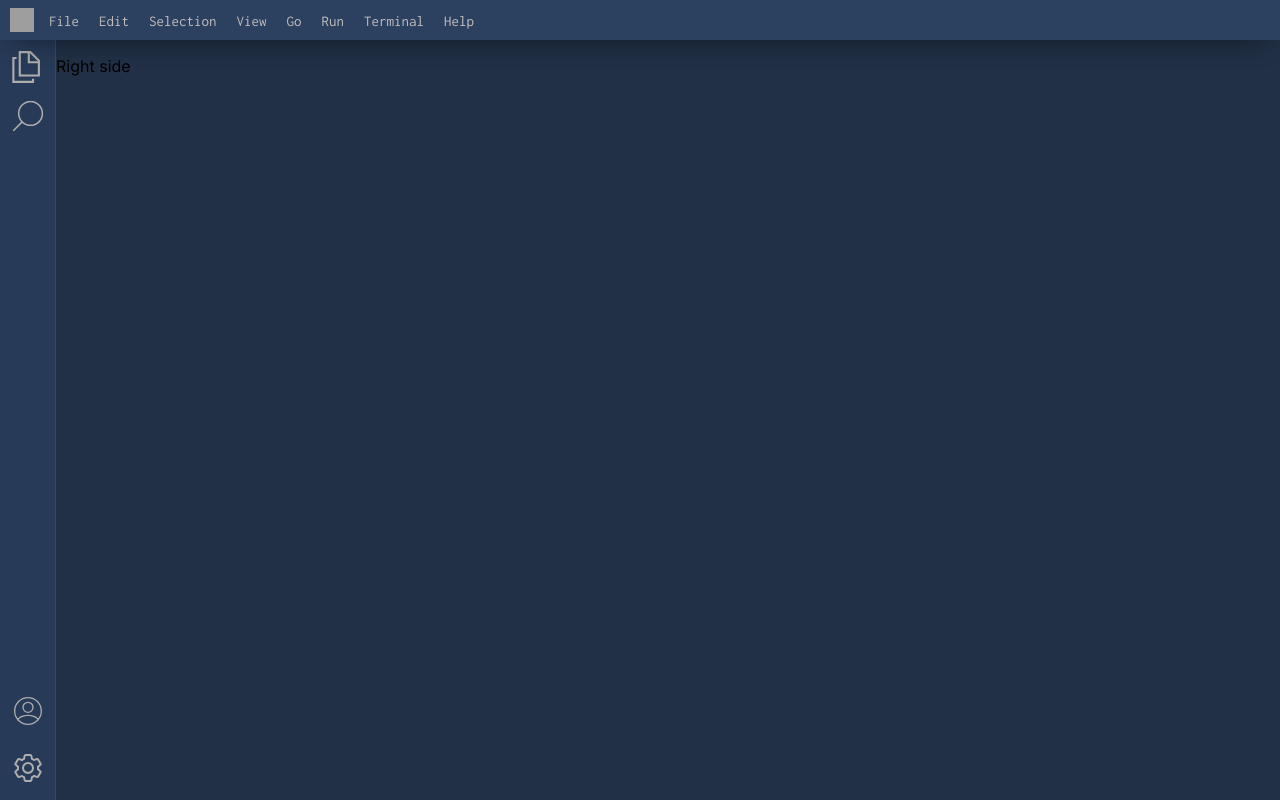
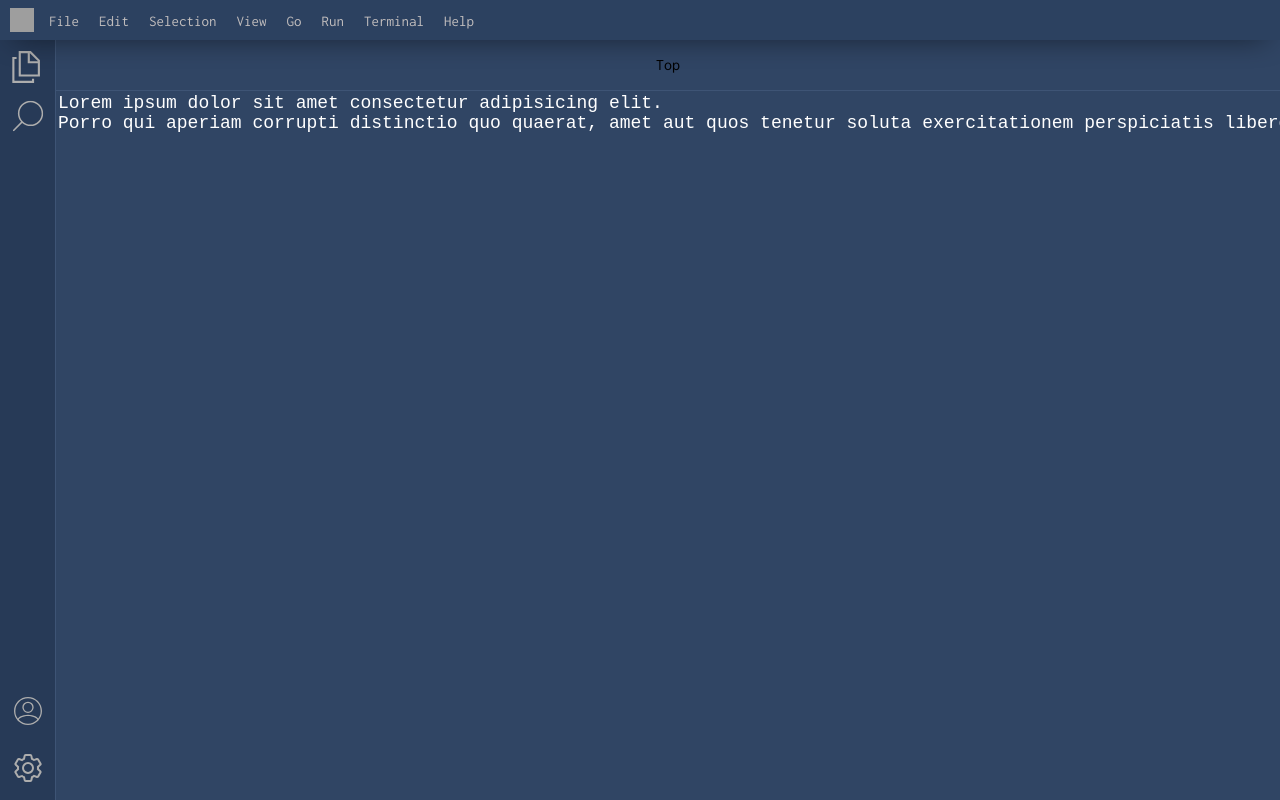
Before and after one commit to xstiff/dominikjaworski, a Next.js app: page / in a window 1280 px wide. Built offline with nearby package versions, Linux system fonts and the light colour scheme; grey boxes are pictures that could not be loaded.

Commit message:
Started editor

```diff
--- a/src/app/components/LeftSide/LeftSide.scss
+++ b/src/app/components/LeftSide/LeftSide.scss
@@ -1,6 +1,6 @@
 $bg-color: #273A57;
 $font: 'Inconsolata', monospace;
-$border-color: #344969;
+$border-color: #3e5475;
 $inactive-fill: #adadad;
 $active-fill: #fff;
 
--- a/src/app/components/LeftSide/LeftSide.tsx
+++ b/src/app/components/LeftSide/LeftSide.tsx
@@ -10,9 +10,9 @@ import React from 'react'
 
 
 type IconsInContainerType = {
-    children: React.ReactNode,
-    clickFunc?: ()=> void,
-    activeIconNumber?: interfaceSliceType['currentlyChosenNav'],
+    children: React.ReactNode
+    clickFunc?: ()=> void
+    activeIconNumber?: interfaceSliceType['currentlyChosenNav']
     selector?: RootState
     marginAuto?: Boolean
 }
@@ -64,12 +64,8 @@ export const LeftSide = () => {
                     <SettingsSvg className="SettingsSVG" />
                 </IconsInContainer>
             </div>
-
-
                 {selector.interface.currentlyChosenNav === 1 && <ExplorerWindow />}
                 {selector.interface.currentlyChosenNav === 2 && <SearchWindow />}
-
-
         </div>
     )
 }
--- a/src/app/components/RightSide/RightSide.scss
+++ b/src/app/components/RightSide/RightSide.scss
@@ -1,7 +1,76 @@
-$bg-color: #213046;
-$font: 'Inconsolata', monospace;
+$bg-color: #304564;
+$font: 'Inconsolata', monospace; // Temporary, will change to roboto !!
+$top-font-size: 15px;
+$editor-font-size: 18px;
+$border-color: #3e5475;
+$editor-font-color: #fff;
+
 
 .RightSideContainer {
     flex: 1;
     background-color: $bg-color;
+    display: flex;
+    flex-direction: column;
+
+    // TOP
+    .RightSideTopContainer {
+        height: 50px; // TEMPORARY !!!
+        display: flex;
+        justify-content: center;
+        width: 100%;
+        // background: purple;
+        border-bottom: 1px solid $border-color;
+        font-family: $font;
+    }
+
+    // Editor
+    .RightSideEditorContainer {
+        flex:1;
+        width: 100%;
+        display: flex;
+        justify-content: start;
+
+        // background: rgb(241, 86, 241);
+
+        .EditorArea {
+            border: none;
+            outline: none;
+            background-color: transparent;
+            color:$editor-font-color;
+            font-size: $editor-font-size;
+            resize: none;
+            caret-color: #fff;
+            width: 100%;
+            height: 100%;
+            white-space: nowrap;
+
+
+            box-sizing: border-box;
+
+            // SCROLL
+            &::-webkit-scrollbar {
+                width: 8px;
+            }
+
+            &::-webkit-scrollbar-thumb {
+                background: #fff;
+                border-radius: 4px;
+            }
+
+            &::-webkit-scrollbar-track {
+                background: transparent;
+            }
+        }
+
+
+
+        .EditorNumbers {
+            color: #94aacc;
+            width: 25px;
+            font-size: $editor-font-size;
+            text-align: right;
+            padding: 0px 15px;
+        }
+
+    }
 }
--- a/src/app/components/RightSide/RightSide.tsx
+++ b/src/app/components/RightSide/RightSide.tsx
@@ -1,14 +1,48 @@
-import Image from 'next/image'
-import './RightSide.scss'
-import FileSVG from '../../assets/file.svg'
+import React, { useState } from 'react';
+import './RightSide.scss';
 
 
+const DefaultEditorText = "Lorem ipsum dolor sit amet consectetur adipisicing elit.\nPorro qui aperiam corrupti distinctio quo quaerat, amet aut quos tenetur soluta exercitationem perspiciatis libero sed vitae eaque expedita sapiente, dolorum voluptatem."
+
+
+const Top = () => {
+    return (
+        <div className='RightSideTopContainer'>
+            <p>Top</p>
+        </div>
+    );
+};
+
+const Editor = () => {
+    const [content, setContent] = useState(DefaultEditorText);
+
+    const handleTextChange = (event: React.ChangeEvent<HTMLTextAreaElement>) => {
+        setContent(event.target.value);
+    };
+
+    const generateLineNumbers = () => {
+        const lines = content.split('\n');
+        return lines.map((_, index) => <div className='EditorNumbers' key={index}>{index + 1}</div>);
+    };
+
+    return (
+        <div className='RightSideEditorContainer'>
+            {/* <div className='EditorNumbersContainer'>{generateLineNumbers()}</div> */}
+            <textarea
+                className='EditorArea'
+                value={content}
+                onChange={handleTextChange}
+                spellCheck={false}
+            />
+        </div>
+    );
+};
 
 export const RightSide = () => {
-
-    return(
-        <div className="RightSideContainer">
-            <p>Right side</p>
+    return (
+        <div className='RightSideContainer'>
+            <Top />
+            <Editor />
         </div>
-    )
-}
+    );
+};
--- a/src/app/globals.css
+++ b/src/app/globals.css
@@ -16,4 +16,5 @@ body, html {
   flex-direction: column;
   width: 100%;
   height: 100%;
+  box-sizing: border-box;
 }
--- a/src/app/main.scss
+++ b/src/app/main.scss
@@ -3,4 +3,5 @@
     flex-direction: column;
     width: 100%;
     height: 100%;
+
 }
```
